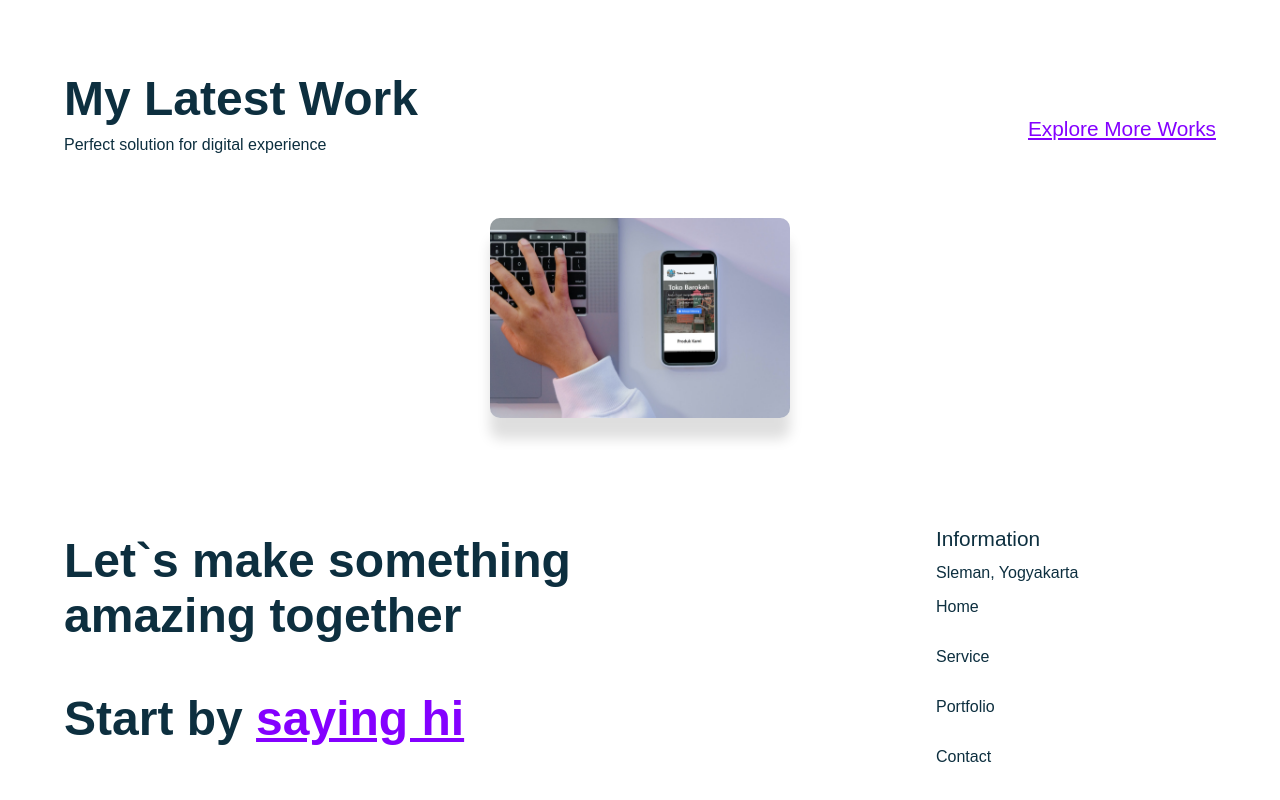
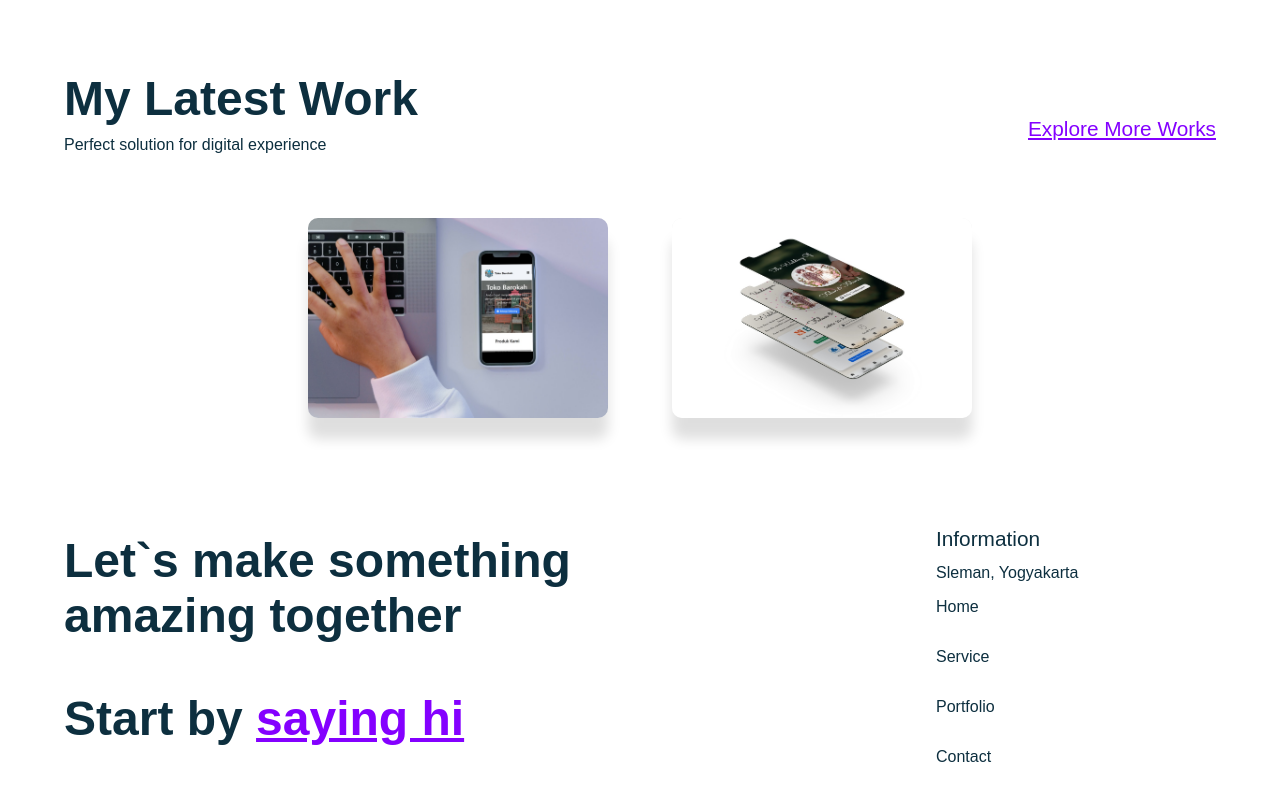
Before and after one commit to Shevabey/shevabeyrahman, a React (Vite) app: page / in a window 1280 px wide. Shown: the part 1018-1818 px from the top of the page. Built offline with nearby package versions, Linux system fonts and the light colour scheme; a web font is replaced by a local one.

Commit message:
update - page potfolio & card works

```diff
--- a/src/components/Portfolio/Portfolio.jsx
+++ b/src/components/Portfolio/Portfolio.jsx
@@ -52,14 +52,40 @@ const Portfolio = () => {
                 Online shop sells gas cylinders, gallons, catfish and ice cubes.
                 Easy shopping with fast delivery, meeting daily home needs.
               </p>
-              <div className={css.icons}>
-                <FaGithub size={"20px"}/>
-                <FaLink size={"20px"}/>
+              <div className={css.link}>
+              <div className={css.tooltip}>
+                <FaLink size={"23px"}/>
+                <div className={css.tooltiptext}>Link Demo</div>
+              </div>
+              <div className={css.tooltip}>
+                <FaGithub size={"23px"}/>
+                <div className={css.tooltiptext}>Source code</div>
+              </div>
               </div>
             </div>
           </div>
 
           {/* card 2 */}
+          <div className={css.card}>
+            <img src="./mockup/mockupwedding.jpg" className={css.cardImage} />
+
+            <div className={css.cardContent}>
+              <p className={css.cardTitle}>Wedding Website</p>
+              <p className={css.cardDescription}>
+              Fulan & Fulanah`s simple, elegant, interactive wedding invitation. Reflecting the uniqueness of their marriage
+              </p>
+              <div className={css.link}>
+              <div className={css.tooltip}>
+                <FaLink size={"23px"}/>
+                <div className={css.tooltiptext}>Link Demo</div>
+              </div>
+              <div className={css.tooltip}>
+                <FaGithub size={"23px"}/>
+                <div className={css.tooltiptext}>Source code</div>
+              </div>
+              </div>
+            </div>
+          </div>
 
         </div>
       </div>
--- a/src/components/Portfolio/Portfolio.module.scss
+++ b/src/components/Portfolio/Portfolio.module.scss
@@ -102,7 +102,6 @@
           transform: rotateX(-90deg);
           transform-origin: bottom;
           transition: all 0.6s cubic-bezier(0.175, 0.885, 0.32, 1.275);
-        }
           .cardTitle {
             margin: 0;
             font-size: 24px;
@@ -116,10 +115,64 @@
             line-height: 1.4;
           }
 
-        .icons{
+          .link{
+            height: 4rem;
             display: flex;
-            gap: 1rem;
-            margin-top: 1rem;
+            justify-content: center;
+            align-items: center;
+            gap: 2rem;
+            flex-wrap: wrap;
+
+            .tooltip {
+              position: relative;
+              display: inline-block;
+              cursor: pointer;
+              background-color: #282828;
+              color: #f1f1f1;
+              border-radius: 1em;
+              box-shadow: 0 15px 13px rgba(0, 0, 0, 13%);
+              transition: all ease-in 200ms;
+              &:hover{
+                scale: 1.2;
+              }
+              .tooltiptext {
+                visibility: hidden;
+                width: 100px;
+                background-color: #28282817;
+                color: #282828;
+                text-align: center;
+                font-size: small;
+                border-radius: 5px;
+                padding: 0.2rem;
+                position: absolute;
+                z-index: 1;
+                bottom: 125%;
+                left: 50%;
+                transform: translateX(-50%);
+                opacity: 0;
+                transition: opacity 0.3s;
+
+                &::after {
+                  content: "";
+                  position: absolute;
+                  top: 100%;
+                  left: 50%;
+                  border-width: 8px;
+                  border-style: solid;
+                  border-color: #fe000017 transparent transparent transparent;
+                  transform: translateX(-50%);
+                }
+              }
+              &:hover {
+                .tooltiptext {
+                  visibility: visible;
+                  opacity: 1;
+                }
+              }
+            }
+          }
+
+
         }
     }
 
```
Lines whose indentation alone changed are shown as unchanged.
